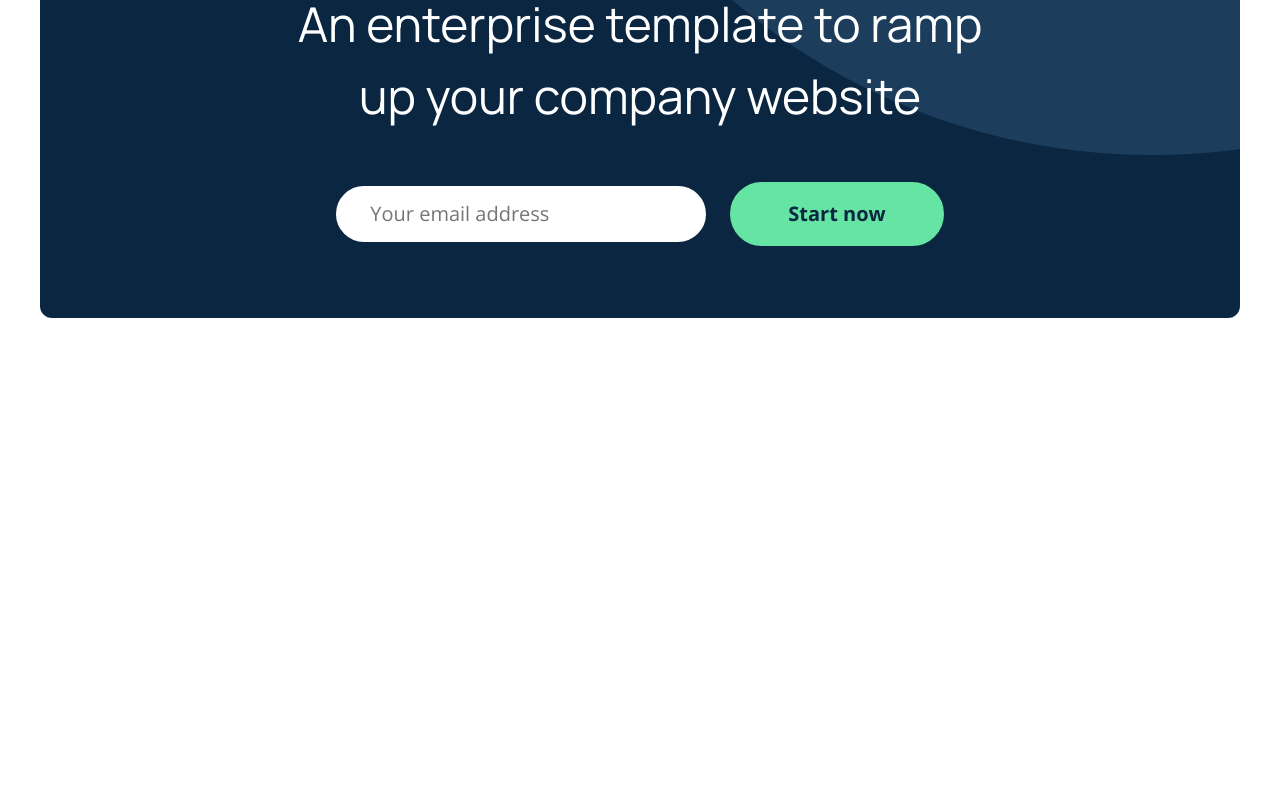
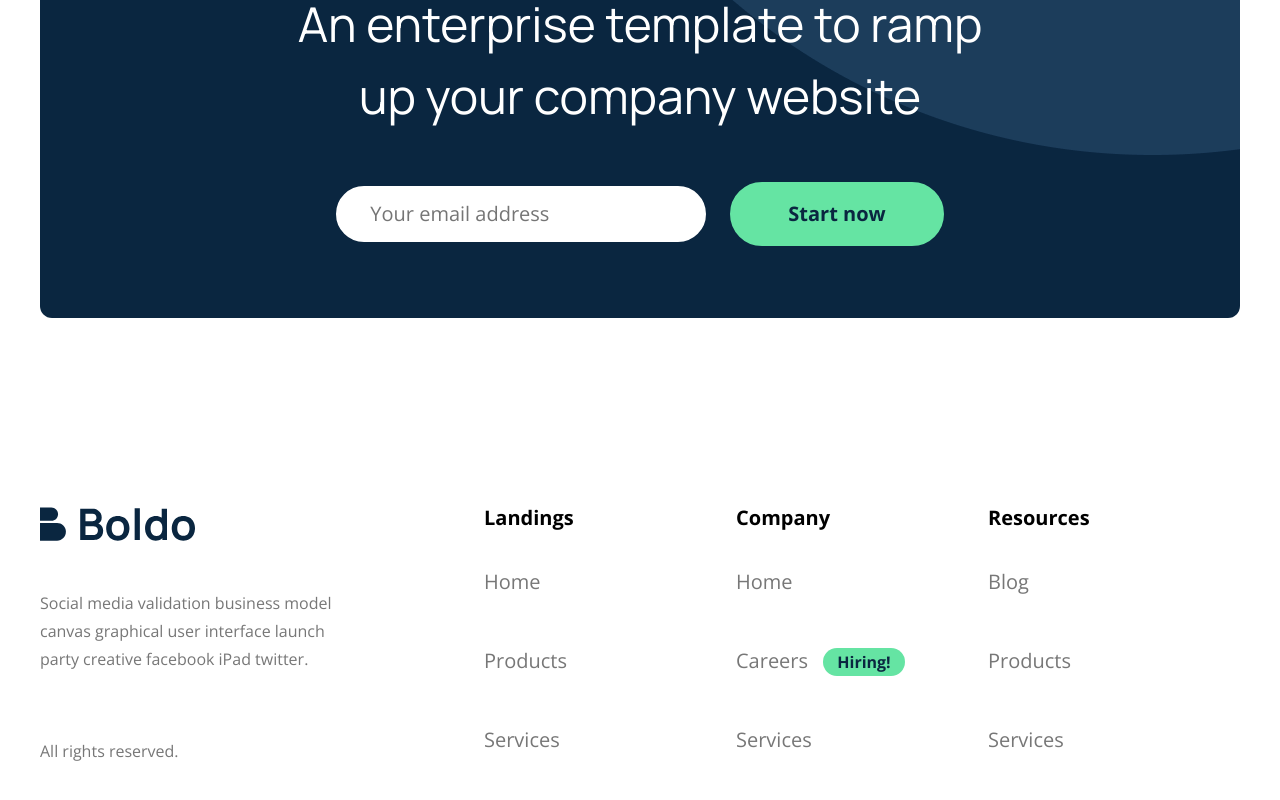
Before and after one commit to folaranmi/boldo-landing, a React (Create React App) app: page / in a window 1280 px wide. Shown: the part 6190-6990 px from the top of the page. Before the commit the page ends 6592 px from the top, so only its background shows below. Built offline with nearby package versions, Linux system fonts and the light colour scheme.

Commit message:
footer section done

```diff
--- /dev/null
+++ b/src/components/molecules/footer/Footer.jsx
@@ -0,0 +1,49 @@
+import React from 'react'
+import { Link } from 'react-router-dom';
+import Logo from "../../../assets/images/svg/boldo-logo-dark.svg";
+
+function Footer() {
+    return (
+        <div className='footer-con'>
+            <div className="container">
+                <div className="footer">
+                    <div className="footer__box one">
+                        <img src={Logo} alt="logo dark version" />
+                        <p className="text">
+                            Social media validation business model canvas graphical user
+                            interface launch party creative facebook iPad twitter.
+                        </p>
+
+                        <span className='copyright'>All rights reserved.</span>
+                    </div>
+                    <div className="footer__box">
+                        <h3 className="title">Landings</h3>
+                        <ul className='linkbox'>
+                            <li className='footer__link'><Link>Home</Link> </li>
+                            <li className='footer__link'><Link>Products</Link> </li>
+                            <li className='footer__link'><Link>Services</Link> </li>
+                        </ul>
+                    </div>
+                    <div className="footer__box">
+                        <h3 className="title">Company</h3>
+                        <ul className='linkbox'>
+                            <li className='footer__link'><Link>Home</Link> </li>
+                            <li className='footer__link'><Link>Careers </Link> <span className='badge'>Hiring!</span></li>
+                            <li className='footer__link'><Link>Services</Link> </li>
+                        </ul>
+                    </div>
+                    <div className="footer__box">
+                        <h3 className="title">Resources</h3>
+                        <ul className='linkbox'>
+                            <li className='footer__link'><Link>Blog</Link> </li>
+                            <li className='footer__link'><Link>Products</Link> </li>
+                            <li className='footer__link'><Link>Services</Link> </li>
+                        </ul>
+                    </div>
+                </div>
+            </div>
+        </div>
+    )
+}
+
+export default Footer
--- a/src/components/pages/homepage/HomePage.jsx
+++ b/src/components/pages/homepage/HomePage.jsx
@@ -22,6 +22,7 @@ import { FiArrowRight, FiCheck, FiFeather, FiSun, FiEye, FiArrowLeft } from "rea
 import { Link } from 'react-router-dom';
 import Accordion from '../../atoms/accordion/Accordion';
 import FooterCTA from '../../molecules/footer-cta/FooterCTA';
+import Footer from '../../molecules/footer/Footer';
 
 function HomePage() {
 
@@ -351,6 +352,8 @@ function HomePage() {
 
       <FooterCTA />
 
+      <Footer />
+
     </div>
   )
 }
--- a/src/sass/layout/_footer.scss
+++ b/src/sass/layout/_footer.scss
@@ -0,0 +1,82 @@
+@use '../abstract/mixins' as m;
+@use '../abstract/variables' as v;
+@use '../base/typography' as t;
+
+.footer-con {
+    width: 100%;
+    height: auto;
+    min-height: 47.4rem;
+    background-color: v.$white;
+    padding: 10rem 0 11.7rem 0;
+
+    .footer {
+        display: grid;
+        grid-template-columns: 37% 21% 21% 21%;
+
+        &__box {
+
+            .title{
+                color: v.$black;
+                font-weight: 700;
+                @extend .paragraphs-text-s;
+            }
+
+            .linkbox{
+                list-style: none;
+                display: flex;
+                flex-direction: column;
+                gap: 4.7rem;
+                margin-top: 3.2rem;
+
+                .footer__link{
+
+                    a{
+                        text-decoration: none;
+                        color: v.$grey;
+                        @extend .paragraphs-text-s;
+                    }
+
+                    .badge{
+                        color: v.$dark-blue;
+                        background-color: v.$green;
+                        @extend .paragraphs-text-xs;
+                        line-height: 2.8rem!important;
+                        padding: .3rem 1.4rem;
+                        border-radius: 12rem;
+                        margin-left: 1rem;
+                        font-weight: 700;
+                    }
+                }
+            }
+
+            &.one{
+                img{
+                    margin-bottom: 4rem;
+                }
+
+                .text{
+                    @extend .paragraphs-text-xs;
+                    font-weight: 400;
+                    color: v.$grey;
+                    max-width: 30rem;
+                    padding-bottom: 6.4rem;
+                }
+
+                .copyright{
+                    @extend .paragraphs-text-xs;
+                    font-weight: 400;
+                    color: v.$grey;
+                }
+            }
+        }
+
+
+
+
+    }
+
+
+
+
+
+}
```
